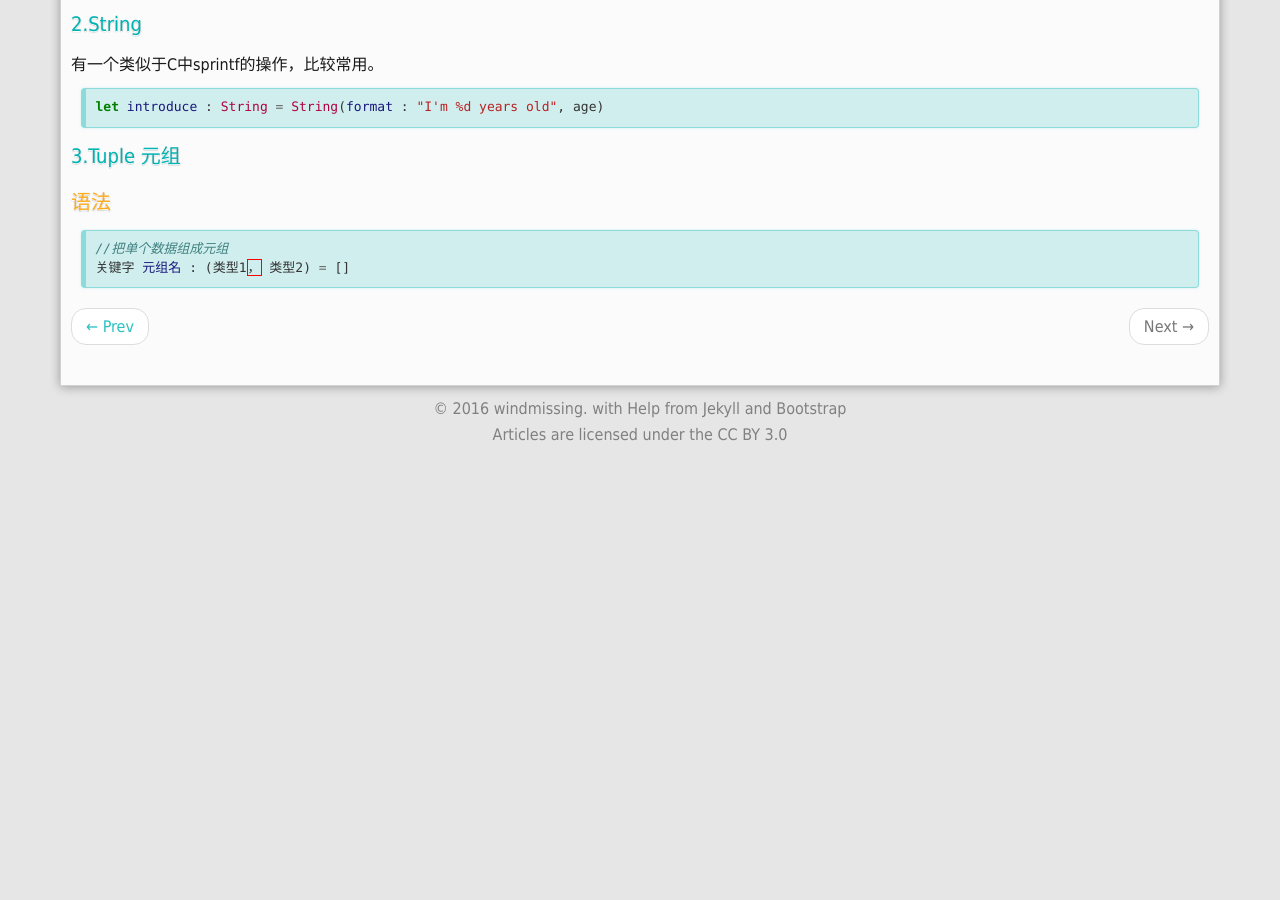
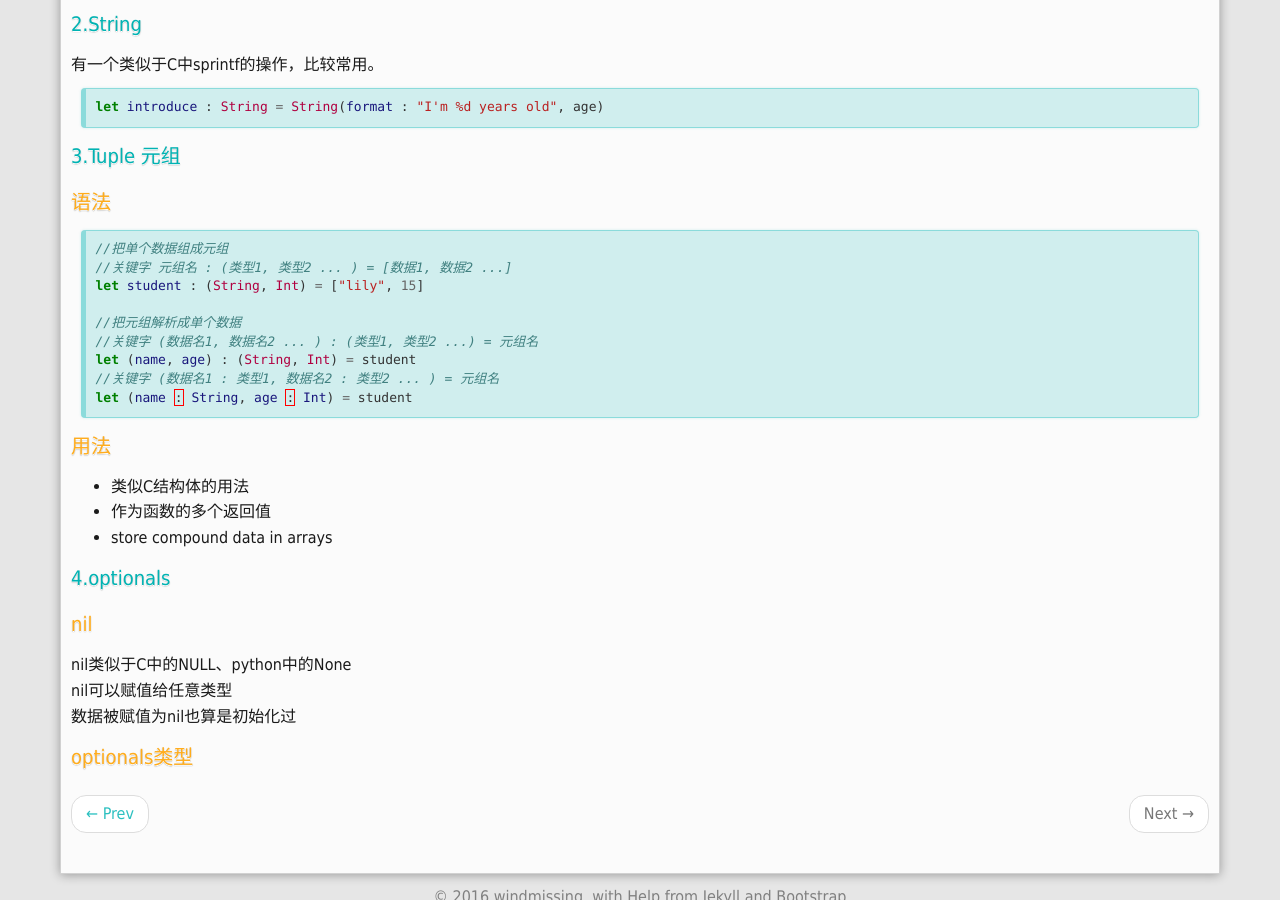
Before and after one commit to windmissing/windmissing.github.io, a Jekyll site: the page built from _posts/2016-06-17-swift-values-and-types.md, in a window 1280 px wide and 900 px high, scrolled down 767 px. Built offline with Jekyll 4.4.1, drawn with Linux system fonts in a browser that asks for light colours; Markdown is read by kramdown in place of the engine named in the settings; comment, search, counter and statistics services are not loaded; before the commit the page ends 1220 px from its top, so only the background shows below that.

Commit message:
Update 2016-06-17-swift-values-and-types.md

````diff
--- a/_posts/2016-06-17-swift-values-and-types.md
+++ b/_posts/2016-06-17-swift-values-and-types.md
@@ -47,5 +47,25 @@ let introduce : String = String(format : "I'm %d years old", age)
 
 ```swift
 //把单个数据组成元组
-关键字 元组名 : (类型1， 类型2) = []
+//关键字 元组名 : (类型1, 类型2 ... ) = [数据1, 数据2 ...]
+let student : (String, Int) = ["lily", 15]
+
+//把元组解析成单个数据
+//关键字 (数据名1, 数据名2 ... ) : (类型1, 类型2 ...) = 元组名
+let (name, age) : (String, Int) = student
+//关键字 (数据名1 : 类型1, 数据名2 : 类型2 ... ) = 元组名
+let (name : String, age : Int) = student
 ```
+
+###### 用法
+
+ - 类似C结构体的用法
+ - 作为函数的多个返回值
+ - store compound data in arrays
+
+##### 4.optionals
+###### nil
+nil类似于C中的NULL、python中的None
+nil可以赋值给任意类型
+数据被赋值为nil也算是初始化过
+###### optionals类型
````
